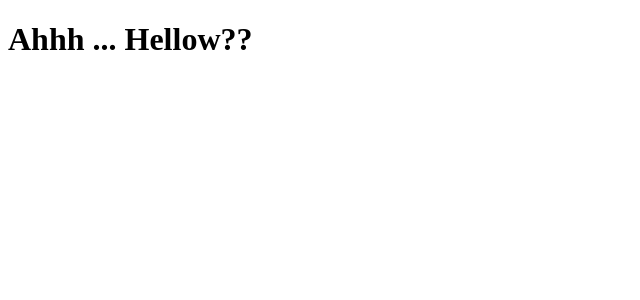
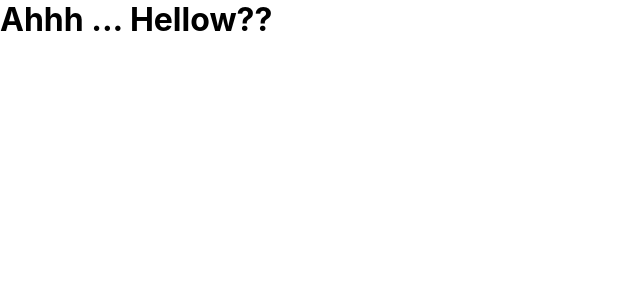
Before and after one commit to Fsocietyybr/tons, a Next.js app: page / in a window 1280 px wide. Shown: the top 300 px of the page, without its empty margins (0-640 px from the left). Built offline with nearby package versions, Linux system fonts and the light colour scheme.

Commit message:
⚡  chore: add global styles

```diff
--- /dev/null
+++ b/babel.config.js
@@ -0,0 +1,4 @@
+module.exports = {
+  presets: ['next/babel'],
+  plugins: [['styled-components', { ssr: true }]],
+};
--- a/src/pages/_app.tsx
+++ b/src/pages/_app.tsx
@@ -1,8 +1,24 @@
 import React from 'react';
+
+import Head from 'next/head';
 import { AppProps } from 'next/app';
 
-const MyApp = ({ Component, pageProps }: AppProps) => (
-  <Component {...pageProps} />
-);
+import GlobalStyles from '../styles/global';
+import { PaletteProvider } from '../hooks/palette';
+
+const MyApp = ({ Component, pageProps }: AppProps) => {
+  return (
+    <>
+      <Head>
+        <title>Tons</title>
+      </Head>
+
+      <PaletteProvider>
+        <Component {...pageProps} />
+        <GlobalStyles />
+      </PaletteProvider>
+    </>
+  );
+};
 
 export default MyApp;
--- /dev/null
+++ b/src/pages/_document.tsx
@@ -0,0 +1,31 @@
+import React from 'react';
+
+import Document, { DocumentContext } from 'next/document';
+import { ServerStyleSheet } from 'styled-components';
+
+export default class MyDocument extends Document {
+  static async getInitialProps(ctx: DocumentContext) {
+    const sheet = new ServerStyleSheet();
+    const originalRenderPage = ctx.renderPage;
+
+    try {
+      ctx.renderPage = () =>
+        originalRenderPage({
+          enhanceApp: App => props => sheet.collectStyles(<App {...props} />),
+        });
+
+      const initialProps = await Document.getInitialProps(ctx);
+      return {
+        ...initialProps,
+        styles: (
+          <>
+            {initialProps.styles}
+            {sheet.getStyleElement()}
+          </>
+        ),
+      };
+    } finally {
+      sheet.seal();
+    }
+  }
+}
--- /dev/null
+++ b/src/styles/global.ts
@@ -0,0 +1,28 @@
+import { createGlobalStyle } from 'styled-components';
+
+export default createGlobalStyle`
+  * {
+    margin: 0;
+    padding: 0;
+    box-sizing: border-box;
+    outline: 0;
+    cursor: default;
+  }
+
+  body {
+    font-family: --apple-system, BlinkMacSystemFont, 'Segoe UI', Roboto, Oxygen, Ubuntu, Cantarell, 'Open Sans', 'Helvetica Neue', sans-serif;
+    min-height: 100vh;
+  }
+
+  input {
+    cursor: text;
+  }
+
+  a {
+    text-decoration: none;
+  }
+
+  button, a {
+    cursor: pointer;
+  }
+`;
```
